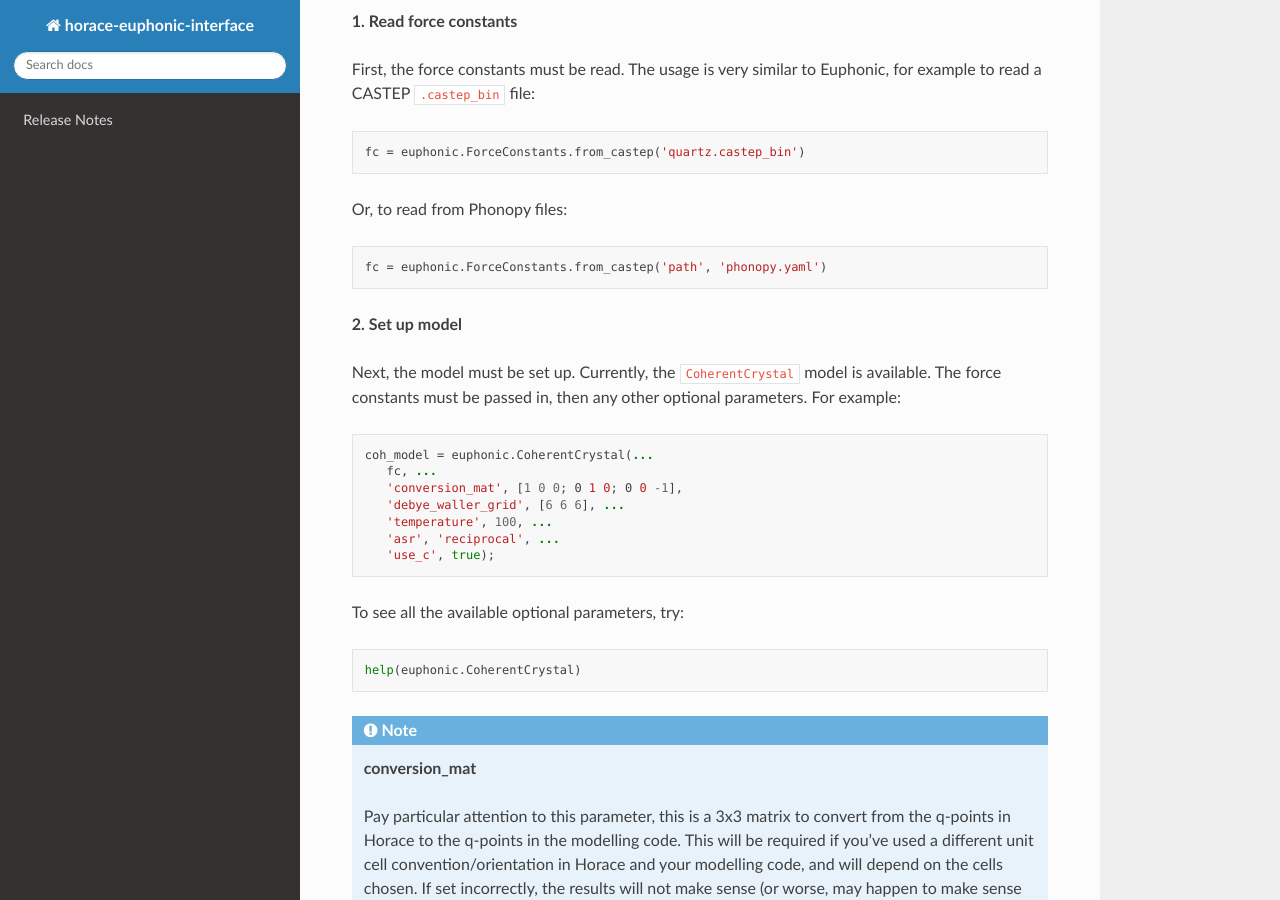
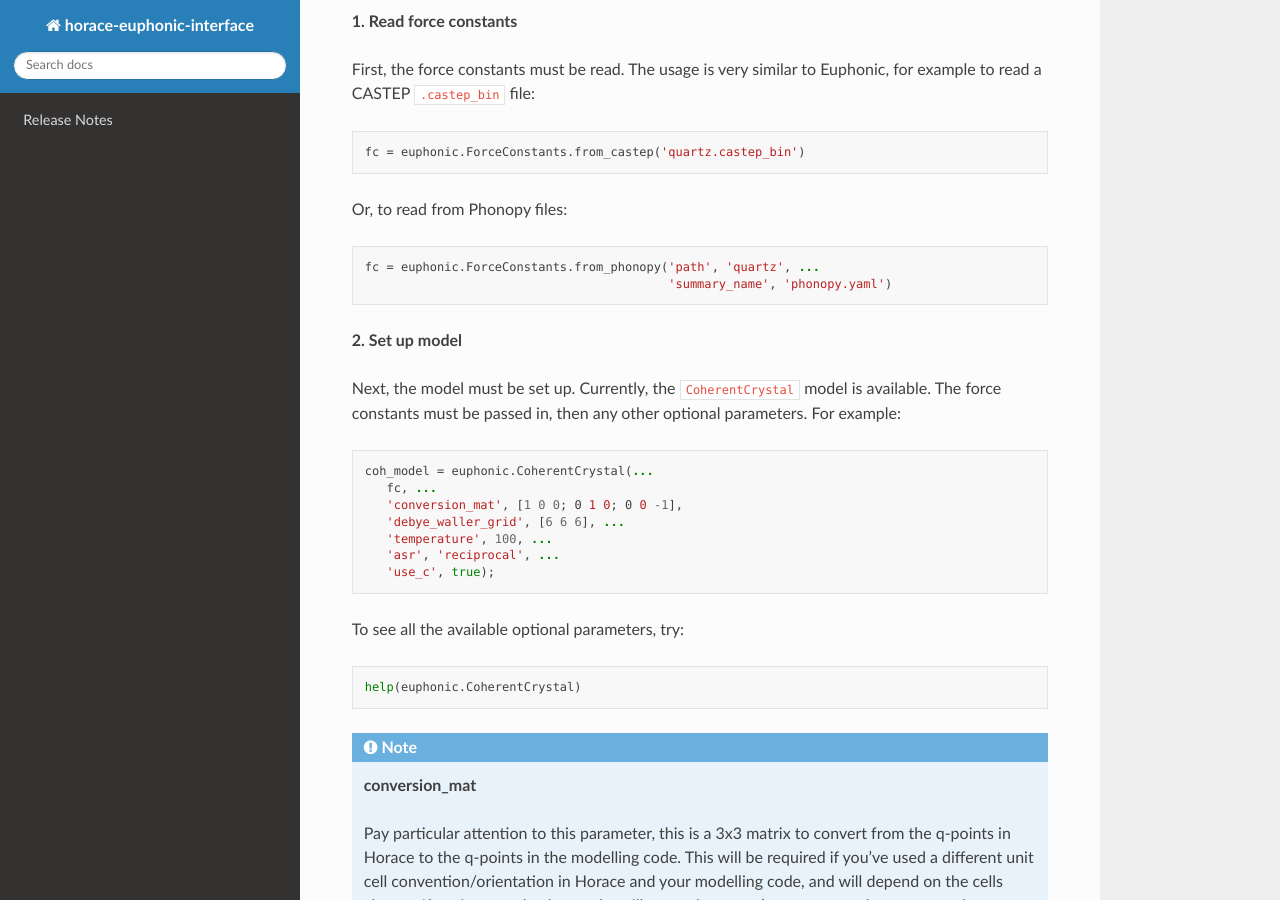
Before and after one commit to pace-neutrons/horace-euphonic-interface, a Sphinx documentation site: the page built from doc/source/index.rst, in a window 1280 px wide and 900 px high, scrolled down 2413 px. Built offline with Sphinx 7.4.7 and the Read the Docs theme 2.0.0, drawn with Linux system fonts in a browser that asks for light colours.

Commit message:
Update typo in docs

```diff
--- a/doc/source/index.rst
+++ b/doc/source/index.rst
@@ -120,7 +120,9 @@ Or, to read from Phonopy files:
 
 .. code-block:: matlab
 
-  fc = euphonic.ForceConstants.from_castep('path', 'phonopy.yaml')
+  fc = euphonic.ForceConstants.from_phonopy('path', 'quartz', ...
+                                            'summary_name', 'phonopy.yaml')
+
 
 **2. Set up model**
 
```
